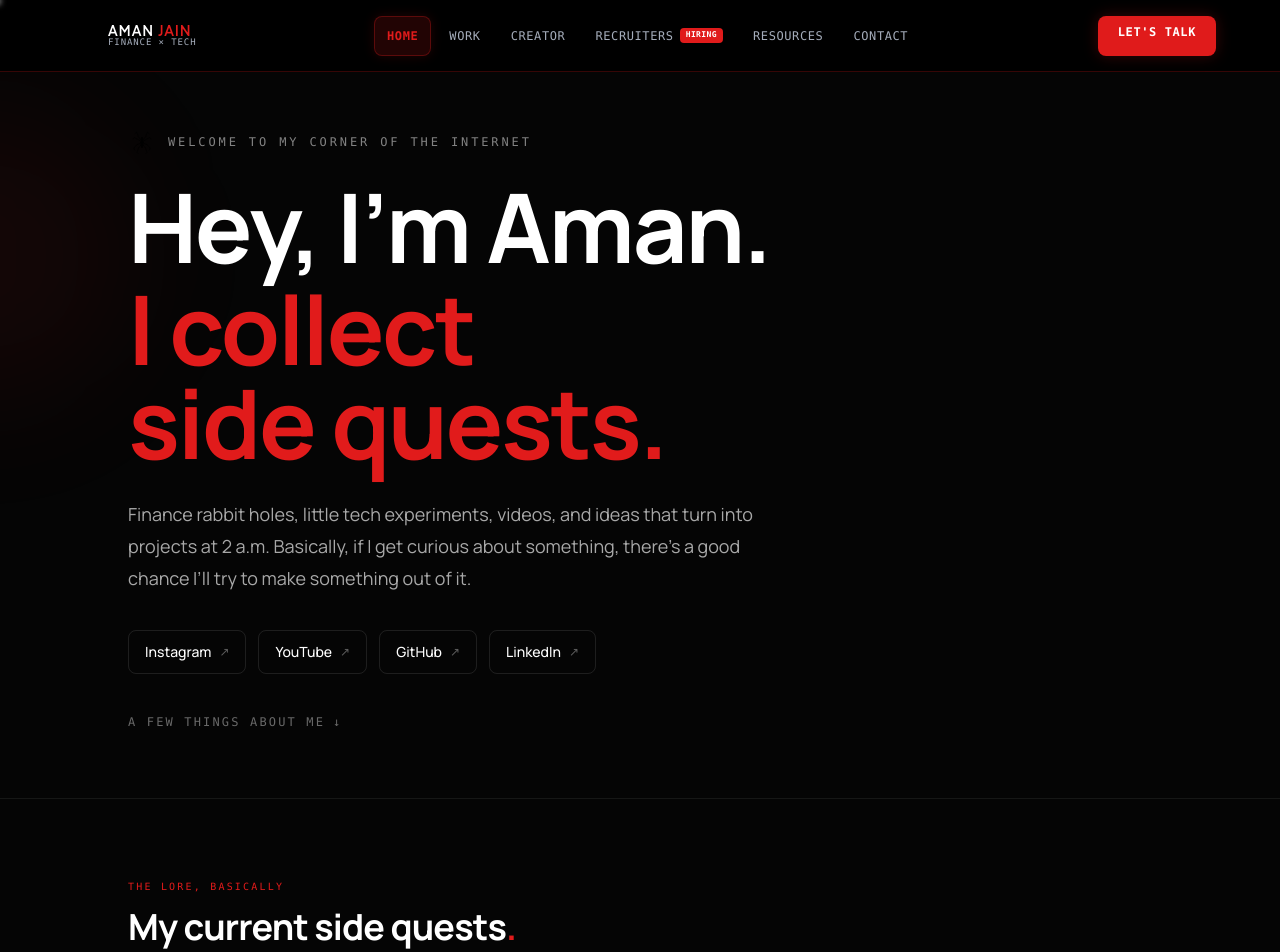
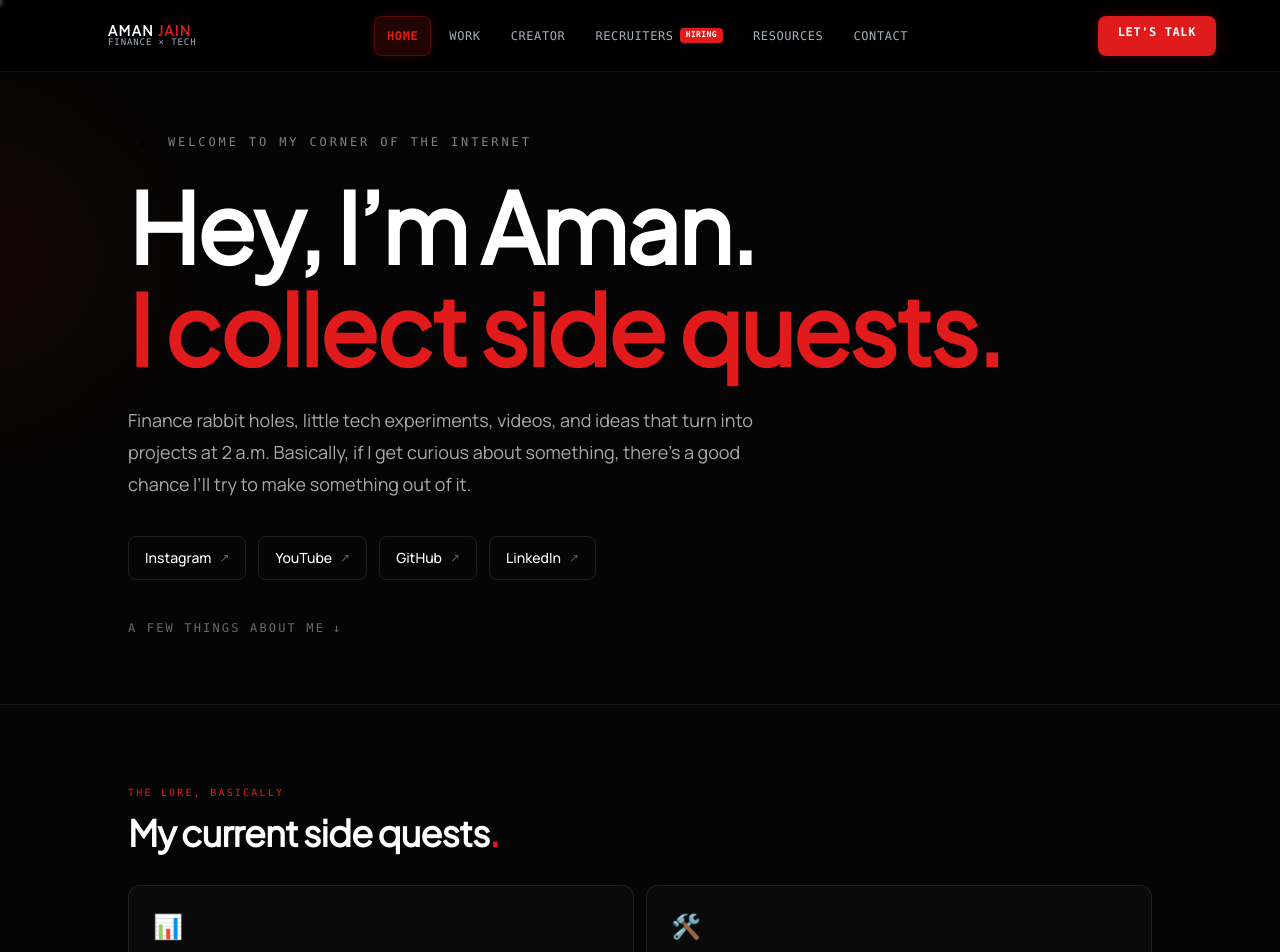
Before and after one commit to aman482006-beep/Oatish-webiste, a Next.js app: page / in a window 1280 px wide. Shown: the top 952 px of the page. Built offline with nearby package versions, Linux system fonts and the light colour scheme.

Commit message:
Apply refreshed typography to homepage headings

```diff
--- a/src/app/page.tsx
+++ b/src/app/page.tsx
@@ -90,7 +90,7 @@ export default function Home() {
             </span>
           </div>
 
-          <h1 className="max-w-4xl text-5xl font-bold leading-[0.98] tracking-tight sm:text-7xl lg:text-8xl">
+          <h1 className="font-display max-w-4xl text-5xl font-bold leading-[0.98] tracking-tight sm:text-7xl lg:text-8xl">
             Hey, I’m Aman.
             <span className="mt-2 block text-[#e11b1b]">I collect side quests.</span>
           </h1>
@@ -134,7 +134,7 @@ export default function Home() {
           <p className="mb-3 text-[10px] font-mono uppercase tracking-[0.22em] text-[#e11b1b]">
             The lore, basically
           </p>
-          <h2 className="text-3xl font-bold tracking-tight sm:text-4xl">
+          <h2 className="font-display text-3xl font-bold tracking-tight sm:text-4xl">
             My current side quests<span className="text-[#e11b1b]">.</span>
           </h2>
 
```
